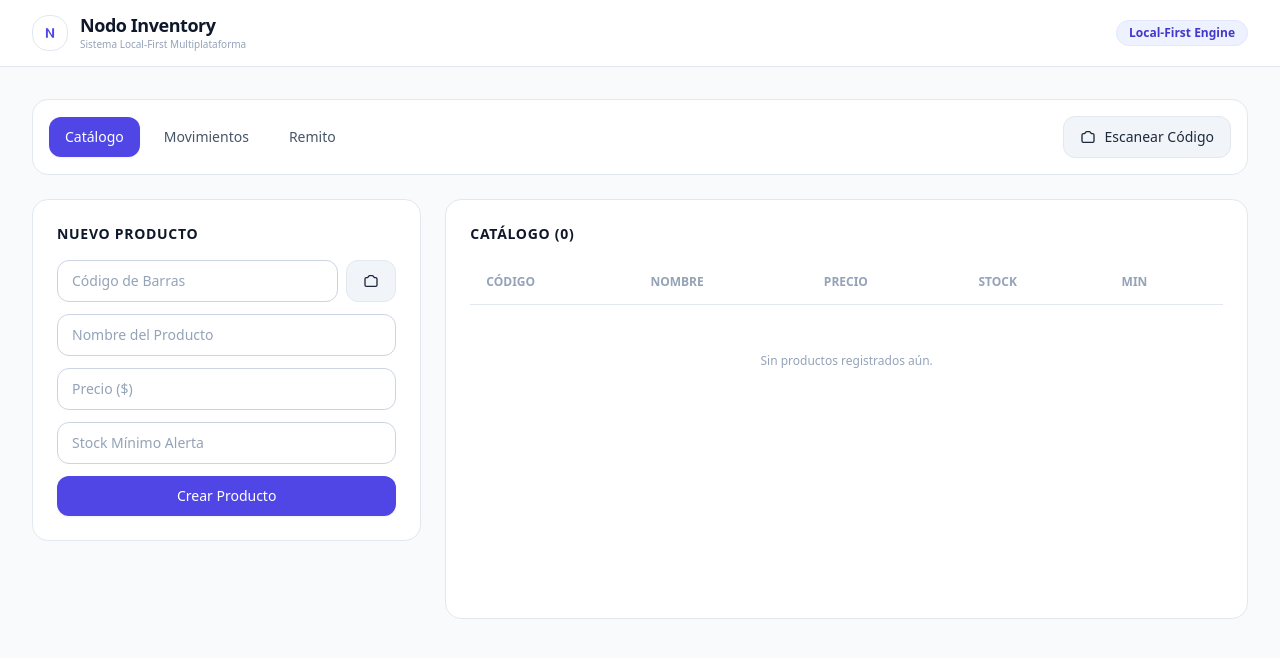
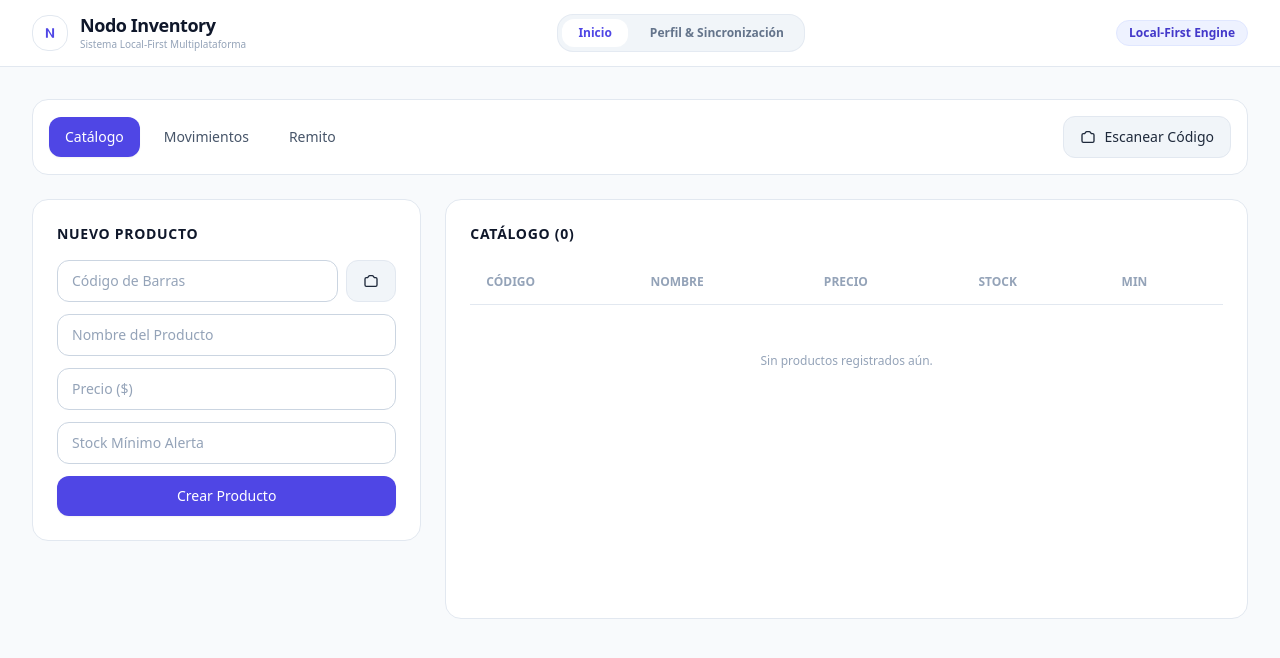
Before and after one commit to TadeoLeonFerenese/Nodo, a React (Vite) app: page / in a window 1280 px wide. Both pictures are taken after typing "Sample", "name@example.com", "Sample123", "Sample123" into the empty fields and a click on the button "Crear Cuenta". Shown: the top 658 px of the page. Built offline with nearby package versions, Linux system fonts and the light colour scheme.

Commit message:
fix(ui): add desktop tab navigation for profile & sync, and update status badges

```diff
--- a/src/presentation/layouts/MainLayout.tsx
+++ b/src/presentation/layouts/MainLayout.tsx
@@ -26,6 +26,31 @@ export const MainLayout: React.FC<MainLayoutProps> = ({ currentTab, onTabChange,
               <span className="text-[10px] text-slate-400 font-medium hidden sm:inline">Sistema Local-First Multiplataforma</span>
             </div>
           </div>
+
+          {/* Navegación Desktop */}
+          <div className="hidden md:flex items-center gap-1.5 bg-slate-100 p-1 rounded-xl border border-slate-200/80">
+            <button
+              onClick={() => onTabChange('home')}
+              className={`px-4 py-1.5 rounded-lg text-xs font-bold transition-all ${
+                currentTab === 'home'
+                  ? 'bg-white text-indigo-600 shadow-xs'
+                  : 'text-slate-500 hover:text-slate-800'
+              }`}
+            >
+              Inicio
+            </button>
+            <button
+              onClick={() => onTabChange('profile')}
+              className={`px-4 py-1.5 rounded-lg text-xs font-bold transition-all ${
+                currentTab === 'profile'
+                  ? 'bg-white text-indigo-600 shadow-xs'
+                  : 'text-slate-500 hover:text-slate-800'
+              }`}
+            >
+              Perfil & Sincronización
+            </button>
+          </div>
+
           <div className="text-xs font-semibold px-3 py-1 bg-indigo-50 text-indigo-700 rounded-full border border-indigo-100">
             Local-First Engine
           </div>
--- a/src/presentation/pages/profile/ProfilePage.tsx
+++ b/src/presentation/pages/profile/ProfilePage.tsx
@@ -29,11 +29,7 @@ export const ProfilePage: React.FC = () => {
           </div>
           <div className="flex justify-between items-center py-1">
             <span className="text-slate-500 font-semibold">Motor de Sincronización:</span>
-            <Badge variant="info">Laravel Remote Sync Ready</Badge>
-          </div>
-          <div className="flex justify-between items-center py-1">
-            <span className="text-slate-500 font-semibold">Cola Pendiente de Sync:</span>
-            <span className="font-mono text-slate-600 font-bold">0 registros</span>
+            <Badge variant="info">Wi-Fi Direct Local Engine</Badge>
           </div>
         </div>
 
```
